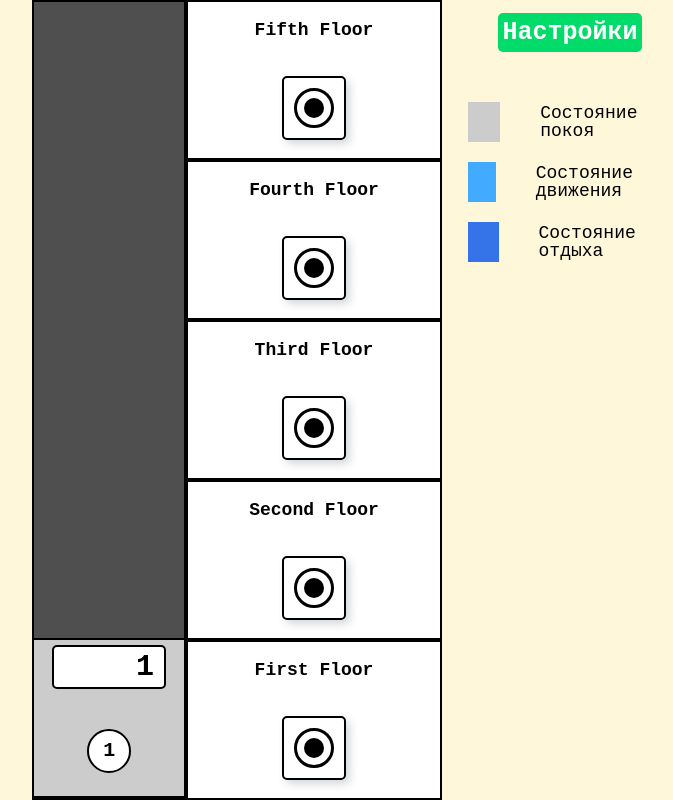
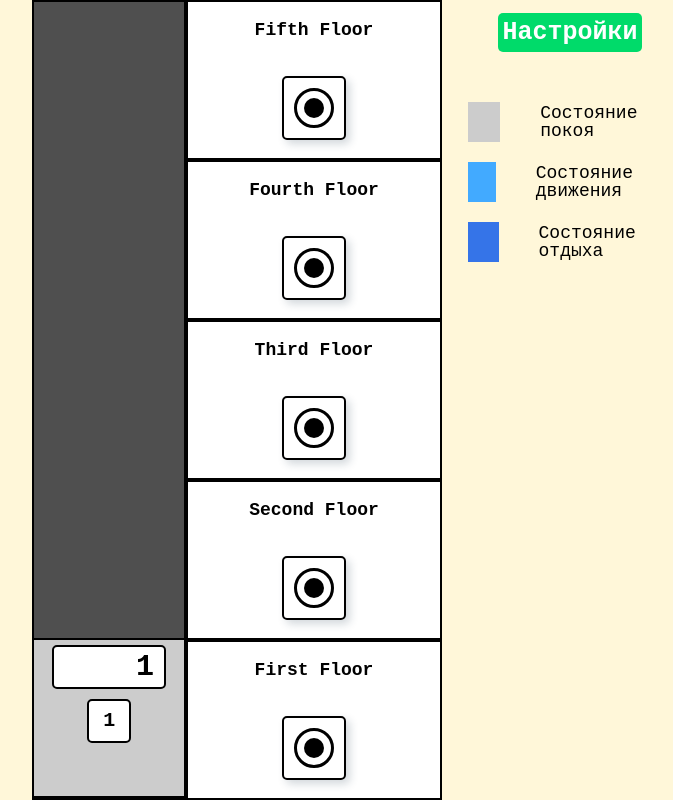
Before and after one commit to Father-Diador/trueconf-test, a Vue app: page / in a window 1280 px wide. Shown: the whole page, without its empty margins (582-1255 px from the left). Built offline with nearby package versions, Linux system fonts and the light colour scheme.

Commit message:
Fixed bugs

```diff
--- a/src/components/elevator.vue
+++ b/src/components/elevator.vue
@@ -25,6 +25,7 @@
 </template>
 
 <script>
+
 export default {
     props: {
         number: {
@@ -62,14 +63,13 @@ export default {
             if(this.currentFloor < this.getQueue[this.number].value){
                 let timerId = setInterval(() => this.currentFloor += 1, 1000);
                 setTimeout(() => { clearInterval(timerId); this.currentFloor = this.getQueue[this.number].value}, this.getQueue[this.number].id * 1000);
-                console.log(this.currentFloor, this.getQueue[this.number].value);
+                console.log(this.currentFloor);
 
             } else if (this.currentFloor > this.getQueue[this.number].value) {
                 let timerId = setInterval(() => this.currentFloor -= 1, 1000);
                 setTimeout(() => { clearInterval(timerId); this.currentFloor = this.getQueue[this.number].value}, (this.currentFloor - this.getQueue[this.number].value) * 1000);
-                console.log(this.currentFloor, this.getQueue[this.number].value);
+                console.log("minus");
             }
-            console.log(this.currentFloor + "w" + this.getQueue[this.number].value);
         },
         setIsactive() {
             this.transitionValue = '1s linear';
@@ -87,6 +87,13 @@ export default {
             let queue = this.$store.getters.GET_QUEUE;
             queue.shift();
             this.$store.commit('SET_QUEUE', queue);
+
+            let allElevators = this.$store.getters.GET_ELEVATOR_COUNT;
+            for(let elevID of allElevators){
+                if(elevID.id === this.number){
+                    elevID.destination = '';
+                }
+            }
             this.start = true;
         },
         onMove() {
@@ -104,6 +111,20 @@ export default {
                     this.direction = '↑';
                 }
                 this.start = false;
+                console.log(this.getQueue[this.number].id);
+                let allElevators = this.$store.getters.GET_ELEVATOR_COUNT;
+                for(let elevIsActive of allElevators){
+                    if(elevIsActive.destination === this.getQueue[this.number].id){
+                        return;
+                    }
+                    else {
+                for(let elev of allElevators){
+                    if(elev.id === this.number){
+                        elev.destination = this.getQueue[this.number].id;
+
+                    }
+                }
+                // this.$store.commit('SET_ELEVATORS', floors);
                 this.transformValue = 'translate(0, calc( -1 * ' + this.getFloorsCount + ' * ' + this.getQueue[this.number].id + '))';
                 let firstTime = 0;
                 if(this.getQueue[0].value === ''){
@@ -121,6 +142,9 @@ export default {
 
                 setTimeout(this.onMove, timeoutTime);
             }
+        }
+            }
+
     }
 }
 </script>
@@ -182,11 +206,12 @@ export default {
     font-family: 'Courier New', Courier, monospace;
     font-weight: 600;
     font-size: 20px;
-    margin-top: 40px;
+    margin-top: 10px;
     background: #fff;
     padding: 10px;
     border: 2px solid #000;
-    border-radius: 50%;
+    color: #000;
+    border-radius: 5px;
     width: 20px;
     height: 20px;
     text-align: center;
--- a/src/components/settings.vue
+++ b/src/components/settings.vue
@@ -42,20 +42,23 @@ export default {
         floorsCounter(status) {
             let floors = JSON.parse(JSON.stringify(this.$store.getters.GET_FLOOR_COUNT));
             let floorsCount =  floors.length;
+            if(status === 1){
                 if(floorsCount === 10){
                     alert('Достигнута макссимальная величина');
                     return;
-            } else if (floorsCount === 2) {
-                alert('Достигнута минимальная величина');
-                return;
-            }
-            if(status === 1){
+                } else {
                     let plusFloor = {id: floorsCount, value: floorsCount + 1, name: floorsCount + 1 + " Floor", active: false};
                     floors.push(plusFloor);
                     console.log(floors);
-            } else{
+                }
+            } else {
+                if (floorsCount === 2) {
+                    alert('Достигнута минимальная величина');
+                    return;
+                } else {
                     floors.pop();
                     console.log(floors);
+                }
             }
             this.$store.commit('SET_FLOORS', floors);
         },
--- a/src/store/index.js
+++ b/src/store/index.js
@@ -10,7 +10,7 @@ export default createStore({
       {id: 4, value: 5, name: "Fifth Floor", active: false},
     ],
     elevators: [
-      {id: 1},
+      {id: 1, destination: ''},
     ],
     queue: [{id: '', value: ''}],
     queueEl: [{id: '1', value: '1'}],
```
Lines whose indentation alone changed are shown as unchanged.
